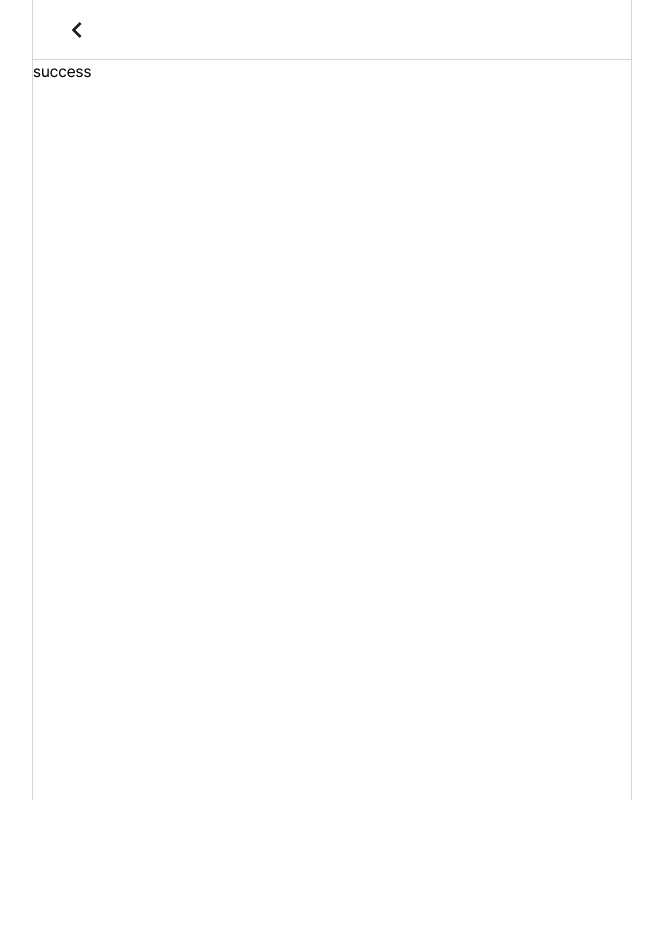
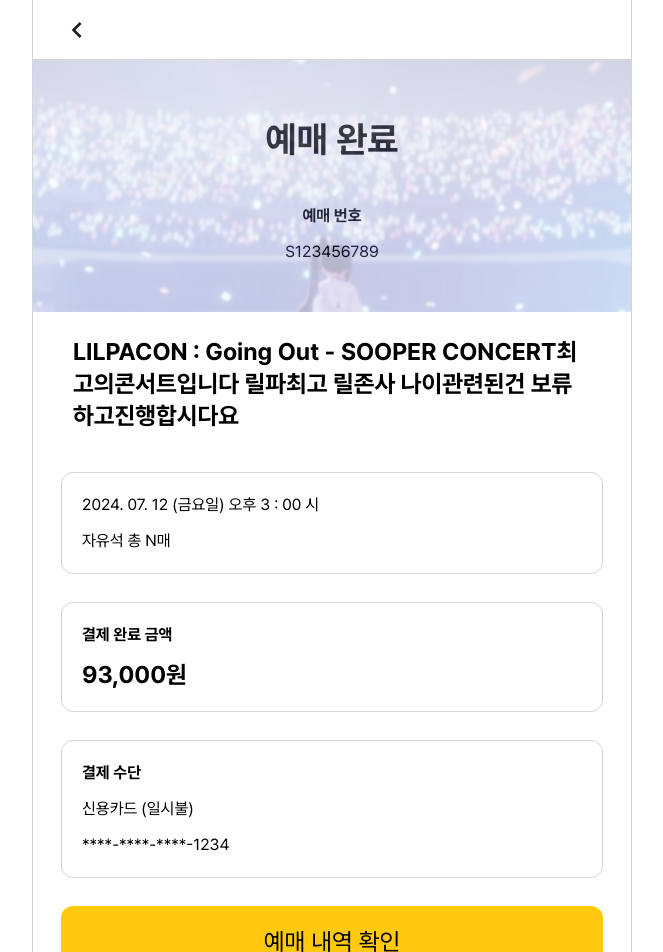
Before and after one commit to 809bakery/SCON-Frontend, a Next.js app: page /ticket/1/success in a window 1280 px wide. Shown: the top 952 px of the page, without its empty margins (308-971 px from the left). Before the commit the page ends 800 px from the top, so only its background shows below. Built offline with nearby package versions, Linux system fonts and the light colour scheme.

Commit message:
design: 예매완료 페이지 구현

```diff
--- a/src/app/ticket/[id]/success/page.tsx
+++ b/src/app/ticket/[id]/success/page.tsx
@@ -1,5 +1,61 @@
+import Image from 'next/image'
+
+import { DUMMY_STAGE_DETAIL } from '@/constants/stage/index.ts'
+import TicketWrapperCard from '@/features/ticket/card/index.tsx'
+
 function TicketBookSuccessPage() {
-  return <div>success</div>
+  return (
+    <div className="w-full pb-[12.5rem]">
+      <div className="min-h-[15rem] relative">
+        <Image
+          src={DUMMY_STAGE_DETAIL.image}
+          alt="background stage poster"
+          layout="fill"
+          objectFit="cover"
+          className="opacity-30 absolute top-0"
+        />
+
+        <div className="w-full px-7 py-9 gap-y-2 flex items-center flex-col">
+          <div className="py-6 text-4xl font-bold">예매 완료</div>
+
+          <div className="p-3 flex flex-col items-center gap-y-3">
+            <span className="font-bold">예매 번호</span>
+            <span>S123456789</span>
+          </div>
+        </div>
+      </div>
+
+      {/* title */}
+      <div className="flex flex-col gap-y-7 py-3 px-7">
+        <div className="p-3 text-2xl font-bold">{`${DUMMY_STAGE_DETAIL.title} ${DUMMY_STAGE_DETAIL.detail && `- ${DUMMY_STAGE_DETAIL.detail}`}`}</div>
+
+        <TicketWrapperCard classnames="p-5 flex flex-col justify-between gap-y-3">
+          <span>2024. 07. 12 (금요일) 오후 3 : 00 시</span>
+          <span>자유석 총 N매</span>
+        </TicketWrapperCard>
+
+        <TicketWrapperCard classnames="p-5 flex flex-col justify-between gap-y-3">
+          <p className="font-bold">결제 완료 금액</p>
+          <span className="text-2xl font-bold">{`${DUMMY_STAGE_DETAIL.cost.toLocaleString('ko-kr')}원`}</span>
+        </TicketWrapperCard>
+
+        <TicketWrapperCard classnames="p-5 flex flex-col justify-between gap-y-3">
+          <p className="font-bold">결제 수단</p>
+          <div className="flex flex-col gap-y-3">
+            <span>신용카드 (일시불)</span>
+            <span>****-****-****-1234</span>
+          </div>
+        </TicketWrapperCard>
+
+        <button
+          type="button"
+          className="py-5 bg-primary text-2xl rounded-xl px-3"
+        >
+          예매 내역 확인
+        </button>
+      </div>
+    </div>
+  )
 }
 
 export default TicketBookSuccessPage
```
